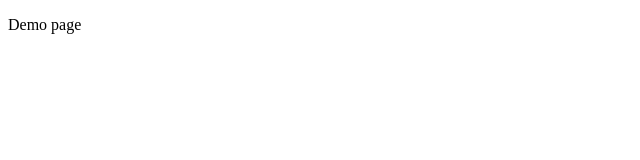
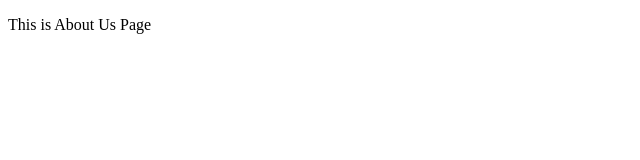
Before and after one commit to Prak-Pisith/git-demo, a plain HTML site: page about-us.html in a window 1280 px wide. Shown: the full height of the page, 0-640 px from the left. Drawn offline with Linux system fonts and the light colour scheme.

Commit message:
fifth commit :: Updated the about-us page

```diff
--- a/about-us.html
+++ b/about-us.html
@@ -6,6 +6,6 @@
   <title>Document</title>
 </head>
 <body>
-  <p>Demo page</p>
+  <p>This is About Us Page</p>
 </body>
 </html>
```
